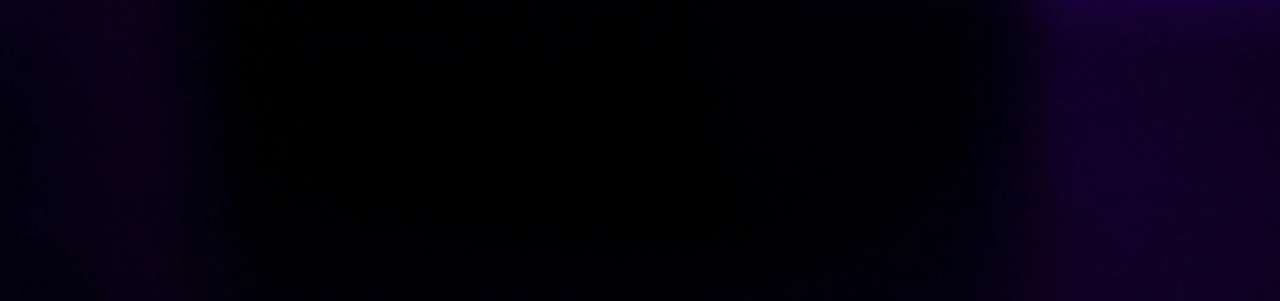
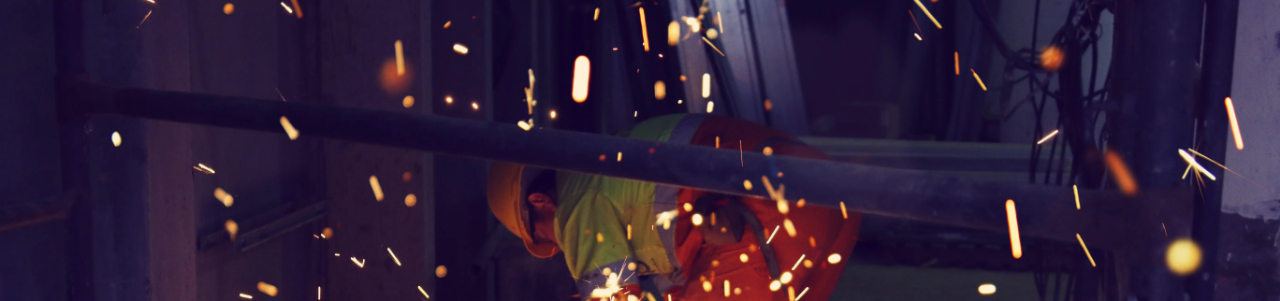
Before and after one commit to skjllnet/portfolio, a website built with Parcel: page src/index.html in a window 1280 px wide. Shown: the top 301 px of the page. Built offline with nearby package versions, Linux system fonts and the light colour scheme.

Commit message:
background

```diff
--- a/src/sass/sections/_hero.scss
+++ b/src/sass/sections/_hero.scss
@@ -14,7 +14,7 @@
   left: 0;
   bottom: 0;
   right: 0;
-  background-image: url("./assets/levii.webp");
+  background-image: url("./assets/guilherme-cunha.webp");
   background-size: cover;
   background-position: center;
   background-repeat: no-repeat;
```
Also changed, not shown: src/assets/guilherme-cunha.webp (added).
